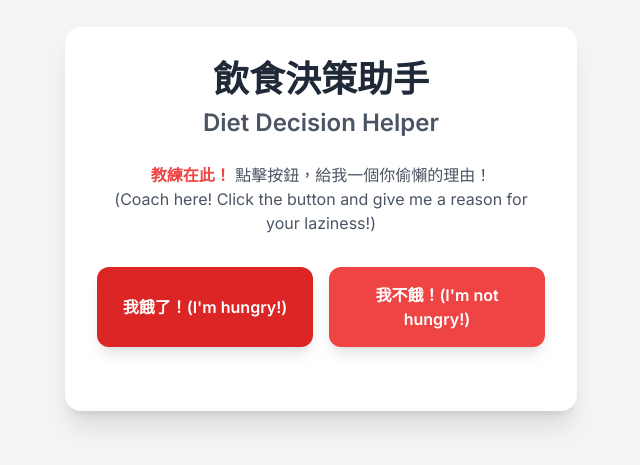
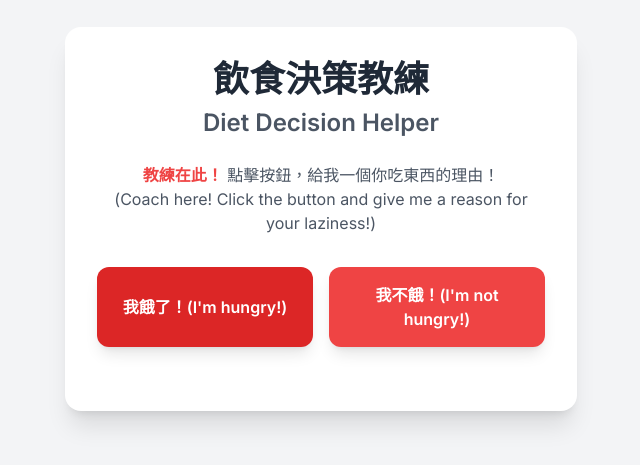
Before and after one commit to tantsiho/diet-helper-frontend, a plain HTML site: page index.html in a window 1280 px wide. Shown: the part 181-646 px from the top of the page, without its empty margins (319-959 px from the left). Drawn offline with nearby package versions, Linux system fonts and the light colour scheme.

Commit message:
Update index.html

```diff
--- a/index.html
+++ b/index.html
@@ -3,7 +3,7 @@
 <head>
     <meta charset="UTF-8">
     <meta name="viewport" content="width=device-width, initial-scale=1.0">
-    <title>飲食決策助手 | Diet Decision Helper</title>
+    <title>飲食決策教練 | Diet Decision Helper</title>
     <script src="https://cdn.tailwindcss.com"></script>
     <link href="https://fonts.googleapis.com/css2?family=Inter:wght@400;500;600;700&display=swap" rel="stylesheet">
     <style>
@@ -16,10 +16,10 @@
 <body class="p-4 sm:p-8 bg-gray-100 flex items-center justify-center min-h-screen">
 
     <div class="bg-white p-6 sm:p-8 rounded-2xl shadow-xl max-w-lg w-full transition-all duration-300">
-        <h1 class="text-3xl sm:text-4xl font-bold text-center text-gray-800 mb-2">飲食決策助手</h1>
+        <h1 class="text-3xl sm:text-4xl font-bold text-center text-gray-800 mb-2">飲食決策教練</h1>
         <h2 class="text-xl sm:text-2xl font-semibold text-center text-gray-600 mb-6">Diet Decision Helper</h2>
         <p class="text-center text-gray-600 mb-8">
-            <span class="font-bold text-red-500">教練在此！</span> 點擊按鈕，給我一個你偷懶的理由！
+            <span class="font-bold text-red-500">教練在此！</span> 點擊按鈕，給我一個你吃東西的理由！
             <br class="hidden sm:block">
             (Coach here! Click the button and give me a reason for your laziness!)
         </p>
```
